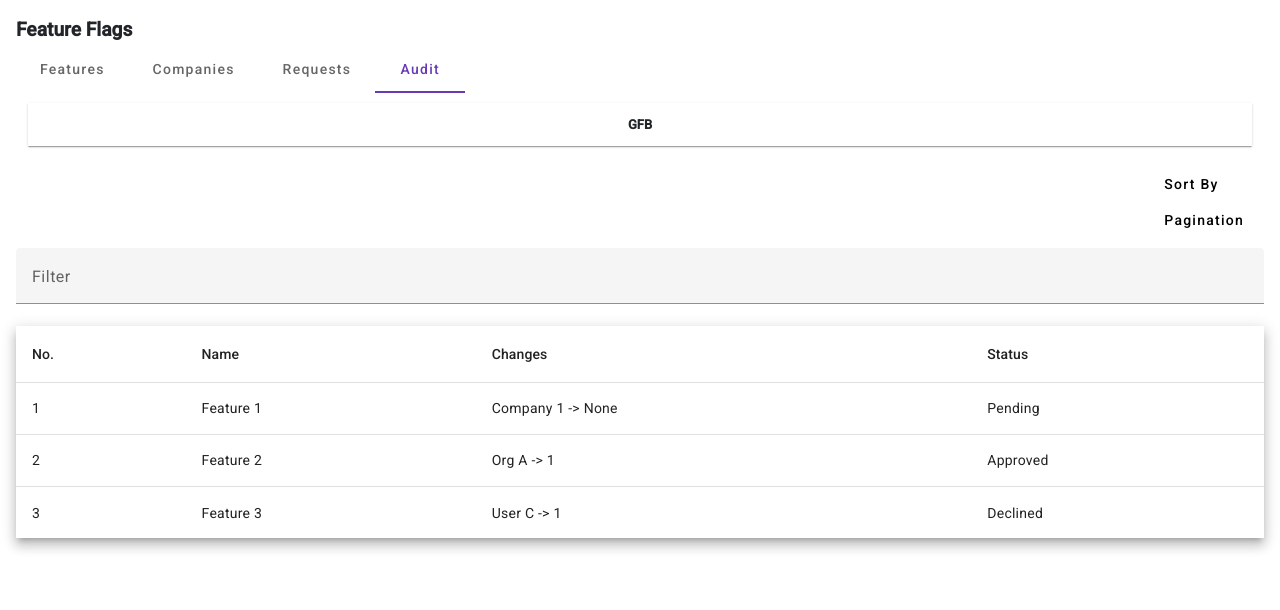
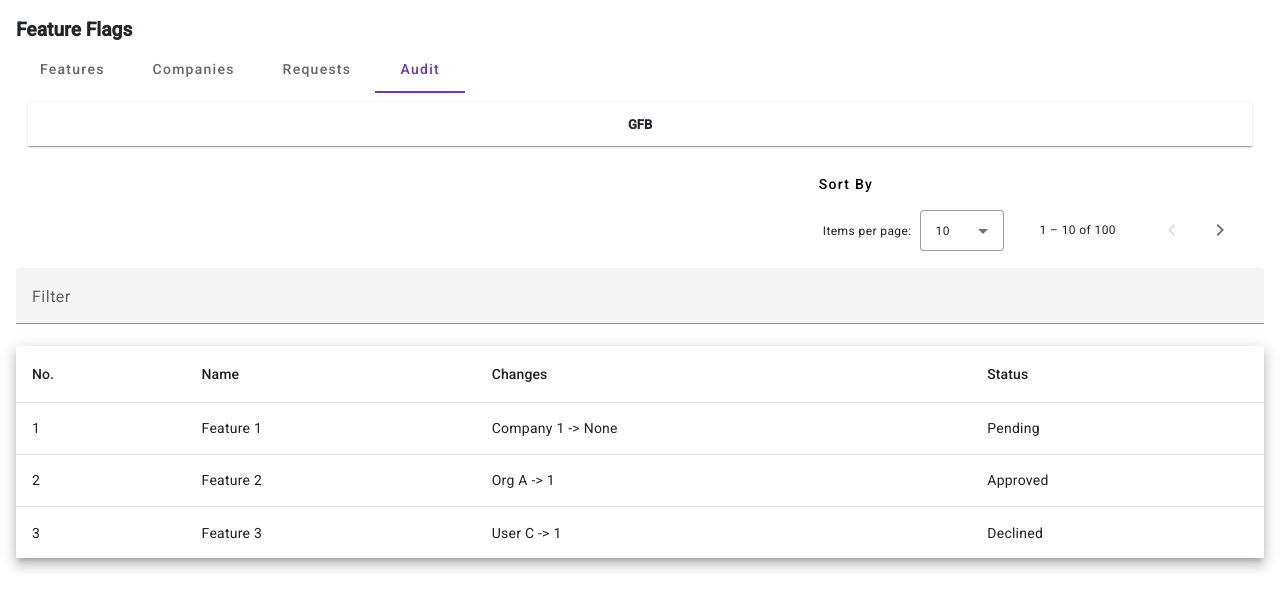
Before and after one commit to rohit680086/feature-flags, an Angular app: page /audit in a window 1280 px wide. Shown: the top 610 px of the page. Built offline with nearby package versions, Linux system fonts and the light colour scheme.

Commit message:
pagination

```diff
--- a/src/app/pages/audit/audit.component.html
+++ b/src/app/pages/audit/audit.component.html
@@ -15,7 +15,11 @@
         <button mat-button class="filter_btn">Sort By <strong></strong></button>
       </div>
     <div class="button-sec">
-      <button mat-button class="filter_btn">Pagination <strong></strong></button>
+      <mat-paginator [length]="100"
+              [pageSize]="10"
+              [pageSizeOptions]="[5, 10, 25, 100]"
+              aria-label="Select page">
+</mat-paginator>
     </div>
   </div>
 </div>
--- a/src/app/pages/audit/audit.component.ts
+++ b/src/app/pages/audit/audit.component.ts
@@ -3,6 +3,7 @@ import { MatTabsModule } from '@angular/material/tabs';
 import {MatTableDataSource, MatTableModule} from '@angular/material/table';
 import {MatInputModule} from '@angular/material/input';
 import {MatFormFieldModule} from '@angular/material/form-field';
+import {MatPaginatorModule} from '@angular/material/paginator';
 import {
   MatDialog
 } from '@angular/material/dialog';
@@ -11,7 +12,7 @@ import {MatButtonModule} from '@angular/material/button';
 @Component({
   selector: 'app-audit',
   standalone: true,
-  imports: [MatTabsModule,MatFormFieldModule, MatInputModule, MatTableModule,FormsModule, MatButtonModule],
+  imports: [MatTabsModule,MatPaginatorModule,MatFormFieldModule, MatInputModule, MatTableModule,FormsModule, MatButtonModule],
   templateUrl: './audit.component.html',
   styleUrl: './audit.component.scss'
 })
--- a/src/app/pages/companies/companies.component.html
+++ b/src/app/pages/companies/companies.component.html
@@ -18,7 +18,12 @@
   </div>
   <div class="rightSide">
     <div class="button-sec">
-      <button mat-button class="filter_btn">Pagination <strong></strong></button>
+      <!-- <button mat-button class="filter_btn">Pagination <strong></strong></button> -->
+      <mat-paginator [length]="100"
+      [pageSize]="10"
+      [pageSizeOptions]="[5, 10, 25, 100]"
+      aria-label="Select page">
+</mat-paginator>
     </div>
   </div>
 </div>
--- a/src/app/pages/companies/companies.component.ts
+++ b/src/app/pages/companies/companies.component.ts
@@ -10,10 +10,11 @@ import {FormsModule} from '@angular/forms';
 import {MatButtonModule} from '@angular/material/button';
 import { RequestChangeComponent } from '../../component/request-change/request-change.component';
 import { StatusCheckerComponent } from '../../component/status-checker/status-checker.component';
+import {MatPaginatorModule} from '@angular/material/paginator';
 @Component({
   selector: 'app-companies',
   standalone: true,
-  imports: [MatTabsModule,MatFormFieldModule, MatInputModule, MatTableModule,FormsModule, MatButtonModule],
+  imports: [MatTabsModule,MatFormFieldModule, MatPaginatorModule,MatInputModule, MatTableModule,FormsModule, MatButtonModule],
   templateUrl: './companies.component.html',
   styleUrl: './companies.component.scss'
 })
--- a/src/app/pages/features/features.component.html
+++ b/src/app/pages/features/features.component.html
@@ -22,7 +22,12 @@
           </div>
           <div class="rightSide">
             <div class="button-sec">
-              <button mat-button class="filter_btn">Pagination <strong></strong></button>
+              <!-- <button mat-button class="filter_btn">Pagination <strong></strong></button> -->
+              <mat-paginator [length]="100"
+              [pageSize]="10"
+              [pageSizeOptions]="[5, 10, 25, 100]"
+              aria-label="Select page">
+</mat-paginator>
             </div>
           </div>
         </div>
--- a/src/app/pages/features/features.component.ts
+++ b/src/app/pages/features/features.component.ts
@@ -11,10 +11,11 @@ import {MatButtonModule} from '@angular/material/button';
 import { NewFeatureFlagComponent } from '../../component/new-feature-flag/new-feature-flag.component';
 import { RequestChangeComponent } from '../../component/request-change/request-change.component';
 import { StatusCheckerComponent } from '../../component/status-checker/status-checker.component';
+import {MatPaginatorModule} from '@angular/material/paginator';
 @Component({
   selector: 'app-features',
   standalone: true,
-  imports: [MatTabsModule,MatFormFieldModule, MatInputModule, MatTableModule,FormsModule, MatButtonModule],
+  imports: [MatTabsModule,MatPaginatorModule,MatFormFieldModule, MatInputModule, MatTableModule,FormsModule, MatButtonModule],
   templateUrl: './features.component.html',
   styleUrl: './features.component.scss'
 })
--- a/src/app/pages/requests/requests.component.html
+++ b/src/app/pages/requests/requests.component.html
@@ -18,7 +18,12 @@
         <button mat-button class="filter_btn">Sort By <strong></strong></button>
       </div>
     <div class="button-sec">
-      <button mat-button class="filter_btn">Pagination <strong></strong></button>
+      <!-- <button mat-button class="filter_btn">Pagination <strong></strong></button> -->
+      <mat-paginator [length]="100"
+      [pageSize]="10"
+      [pageSizeOptions]="[5, 10, 25, 100]"
+      aria-label="Select page">
+</mat-paginator>
     </div>
   </div>
 </div>
--- a/src/app/pages/requests/requests.component.ts
+++ b/src/app/pages/requests/requests.component.ts
@@ -9,11 +9,11 @@ import {
 import {FormsModule} from '@angular/forms';
 import {MatButtonModule} from '@angular/material/button';
 import { RequestChangeComponent } from '../../component/request-change/request-change.component';
-
+import {MatPaginatorModule} from '@angular/material/paginator';
 @Component({
   selector: 'app-requests',
   standalone: true,
-  imports: [MatTabsModule,MatFormFieldModule, MatInputModule, MatTableModule,FormsModule, MatButtonModule],
+  imports: [MatTabsModule,MatPaginatorModule,MatFormFieldModule, MatInputModule, MatTableModule,FormsModule, MatButtonModule],
   templateUrl: './requests.component.html',
   styleUrl: './requests.component.scss'
 })
```
